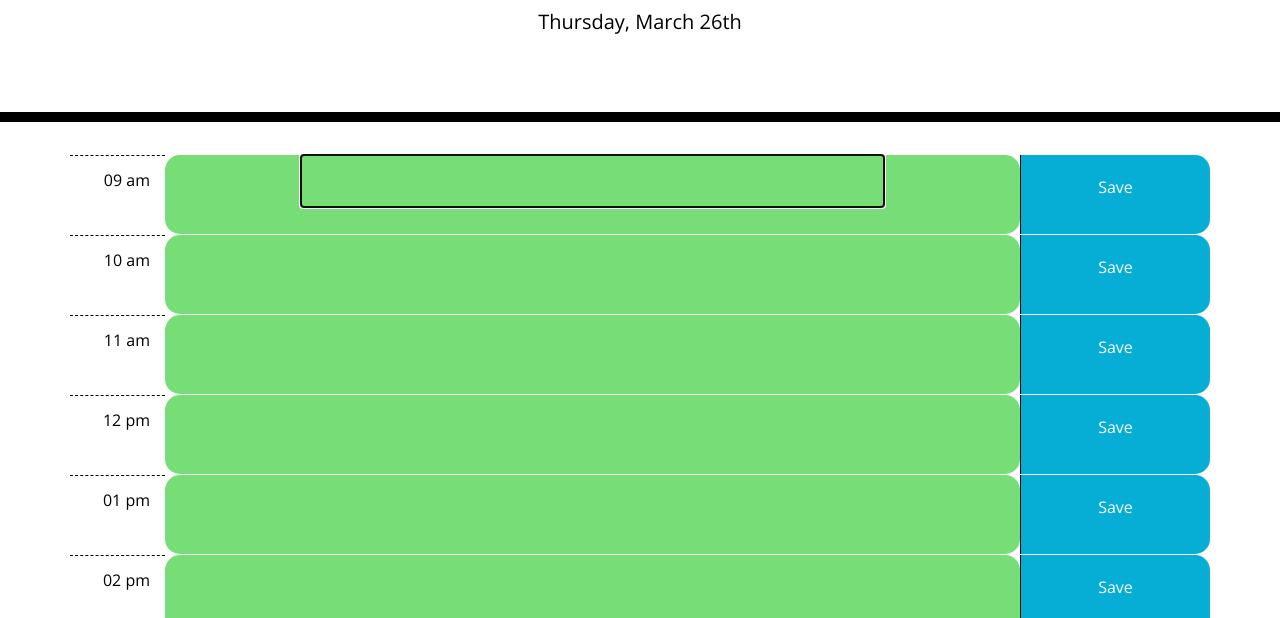
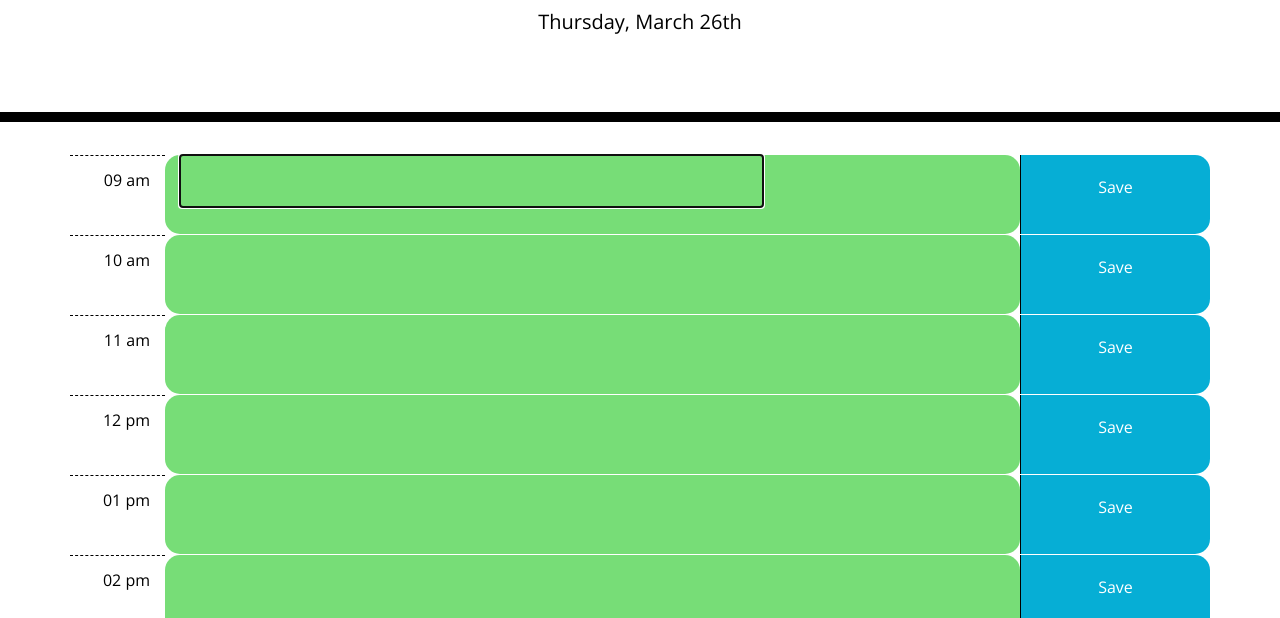
Before and after one commit to kschang77/day-planner, a plain HTML site: page index.html in a window 1280 px wide. Both pictures are taken after a click on the element 592 px from the left and 376 px from the top of the page. Shown: the part 182-800 px from the top of the page. Drawn offline with nearby package versions, Linux system fonts and the light colour scheme.

Commit message:
2020/03/25 KC All required features complete, now just tweaking

```diff
--- a/app.js
+++ b/app.js
@@ -8,8 +8,26 @@ var currentDayEl = $("#currentDay").text(moment().format("dddd, MMMM Do"));
 // tado: display time block from 9a to 5p, or 0900 to 1700, to be exact.
 // <div class="container">
 
-var startDay = 9
-var endDay = 17
+var startDay = 9;
+var endDay = 17;
+
+// loadrow(hour-x) returns content
+
+function loadRow(rowid) {
+  return localStorage.getItem(rowid);
+}
+
+// saverow(hour-x, content) return success
+
+function saveRow(rowid, content) {
+  if (content === null) {
+    // if it's blank, remove the item
+    localStorage.removeItem(rowid);
+  } else {
+    // else, save the content as the item
+    localStorage.setItem(rowid, content);
+  }
+}
 
 //var containerEl = $("#container")
 // series of .row, each contain .hour, .timeblock, and .saveBtn -- done
@@ -17,51 +35,80 @@ var endDay = 17
 
 var curHour = moment().format("HH");
 
-for (i=startDay; i<=endDay; i++) {
-    iHour = moment(i,"HH").format("HH")
+for (i = startDay; i <= endDay; i++) {
+  iHour = moment(i, "HH").format("HH");
   //console.log(curHour)
-    var rowEl = $("<div class='row hour-"+i+"'></div>")
+  var rowEl = $("<div class='row hour-" + i + "'></div>");
   // console.log(rowEl)
   //var blankEl = $("<div class='col-sm-1'></div>")
-    var hourEl = $("<div class='hour-" + i + " col-sm-1 hour py-3 text-right'>"+moment(i,"HH").format("hh a")+"</div>")
-    var timeBlockEl = $(`<div class='hour-${i} col-sm-9 time-block '>`)
-    if (iHour<curHour) {
+  var hourEl = $(
+    "<div class='hour-" +
+      i +
+      " col-sm-1 hour py-3 text-right'>" +
+      moment(i, "HH").format("hh a") +
+      "</div>"
+  );
+  var timeBlockEl = $("<div class='hour-"+i+" col-sm-9 time-block'>");
+  var curVal = loadRow("hour-" + i)
+  var dispEl = $("<div class='hour-"+i+"'>")
+    .addClass("inputvis")
+    .addClass("t-display")
+  var pEl = $("<p>")
+    .text(curVal);
+  dispEl.append(pEl)
+  if (iHour < curHour) {
     // in the past
-        timeBlockEl.addClass("past")
+    timeBlockEl.addClass("past");
   } else if (iHour === curHour) {
-        timeBlockEl.addClass("present")
+    timeBlockEl.addClass("present");
   } else {
-        timeBlockEl.addClass("future")
+    timeBlockEl.addClass("future");
   }
-    var inputDiv = $("<div class='hour-" + i + " inputvis'></div>").attr("style", "display:none")
-    var inputArea = $("<textarea/>").attr("cols", "60").addClass("input"+i);
-    inputDiv.append(inputArea)
-    timeBlockEl.append(inputDiv)
+  var inputDiv = $("<div class='hour-" + i + " inputvis t-edit'></div>").attr(
+    "style",
+    "display:none"
+  );
+  var inputArea = $("<textarea/>")
+    .attr("cols", "60")
+    .addClass("hour-" + i)
+    .addClass("input" + i)
+    .val(curVal);
+  inputDiv.append(inputArea);
+  timeBlockEl.append(dispEl,inputDiv);
 
-    var saveBtnEl = $("<div class='saveBtn py-4 hour-"+i+" col-sm-2 text-center'>Save</div>")
-    rowEl.append(hourEl,timeBlockEl,saveBtnEl);
+  var saveBtnEl = $(
+    "<div class='hour-" + i + " saveBtn py-4 col-sm-2 text-center'>Save</div>"
+  );
+  rowEl.append(hourEl, timeBlockEl, saveBtnEl);
   $(".container").append(rowEl);
 }
 
-
-// todo: add buttons to the timeblocks so we can edit and save (load on page load)
+// todo: add button to the timeblocks so we can edit // done, sorta
 $(".time-block").on("click", function(event) {
   event.preventDefault();
   var el = this.className;
   arr = el.split(" ");
   curHours = arr[0];
-    $("."+curHours+".inputvis").toggle();
-    if ($("."+curHours+".inputvis").css("visibility") != "hidden") {
-       $("." + curHours + ".inputvis").find('textarea').focus()
-        // $("input:text:visible:first").focus();
-        console.log("focused?")
+  $("." + curHours + ".inputvis").toggle();
+  if ($("." + curHours + ".inputvis").css("visibility") != "hidden") {
+    $("." + curHours + ".inputvis")
+      .find("textarea")
+      .focus();
   }
+});
 
-    // //alert(this)
-    // var el = this.className;
-    // arr = el.split(" ");
-    // curHours = arr[0];
-    // var inputArea = $("<textarea/>").attr("cols","60");
-    // $("."+curHours+".time-block").append(inputArea);
-}
-);
+// todo: save button writes the stuff to localStorage / done
+$(".saveBtn").on("click", function(event) {
+    event.preventDefault();
+    var el = this.className;
+    arr = el.split(" ");
+    curHours = arr[0];
+    var txtArea = $(
+        "textarea." + curHours
+    ).val();
+    saveRow(curHours, txtArea);
+    $("." + curHours + ".inputvis.t-display"
+      ).text(txtArea);
+    $("." + curHours + ".inputvis"
+      ).toggle();
+    });
--- a/style.css
+++ b/style.css
@@ -25,9 +25,14 @@ textarea{
   white-space: pre-wrap;
 }
 
+.t-display {
+  color: #000000;
+}
+
 .time-block{
-  text-align: center;
+  text-align: left;
   border-radius: 15px;
+  color: #000000;
 }
 
 .row {
```
Also changed, not shown: 1 other file. Lines whose indentation alone changed are shown as unchanged.
